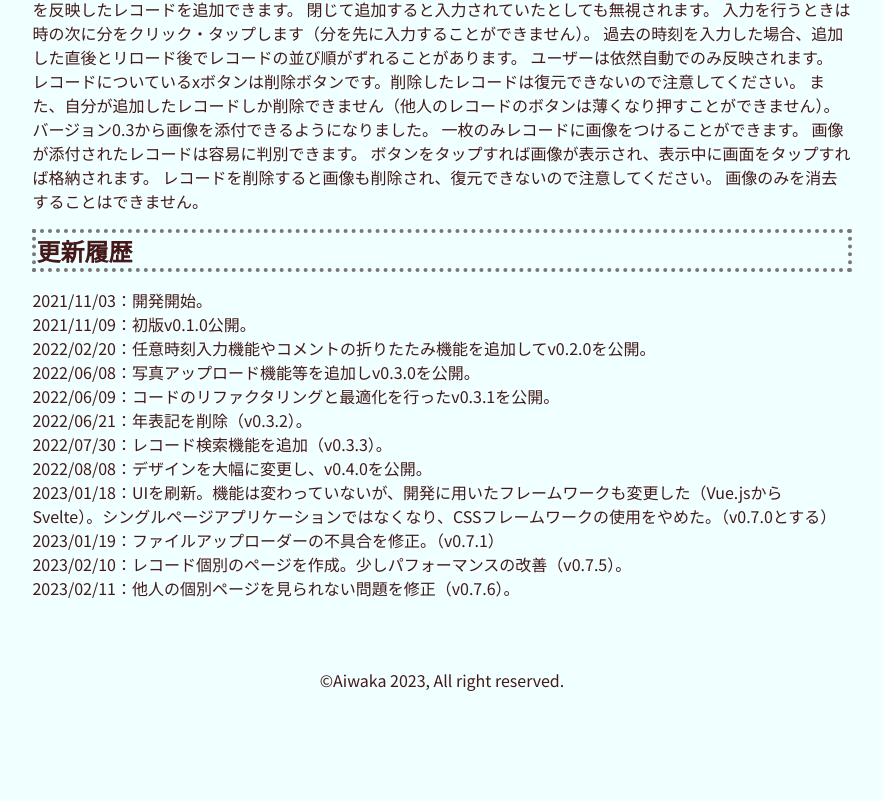
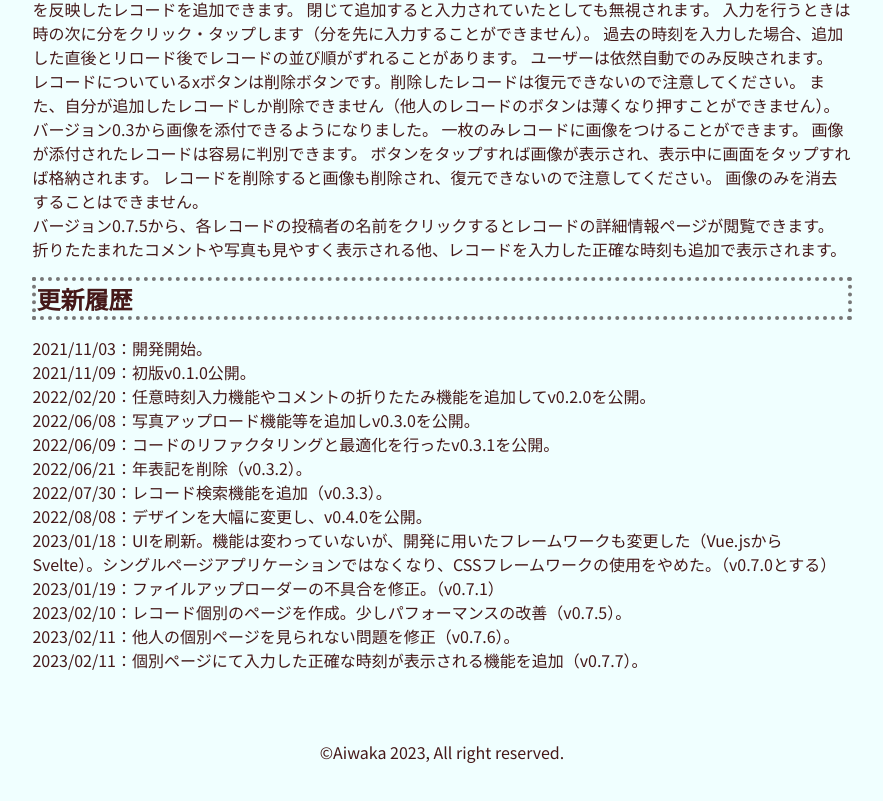
Before and after one commit to aiwaka/tako_board_new, a SvelteKit app: page /about in a window 1280 px wide. Shown: the part 605-1406 px from the top of the page, without its empty margins (198-1081 px from the left). Before the commit the page ends 1349 px from the top, so only its background shows below. Built offline with nearby package versions, Linux system fonts and the light colour scheme.

Commit message:
update history and version

```diff
--- a/src/routes/+page.svelte
+++ b/src/routes/+page.svelte
@@ -4,7 +4,7 @@
 
 <div class="home">
   <h1>Tako Board</h1>
-  <div class="version">Ver 0.7.6</div>
+  <div class="version">Ver 0.7.7</div>
   <p>ちゃこちゃんのお世話管理アプリ</p>
   <img alt="tako" src={`${base}/img/tako.png`} />
 </div>
--- a/src/routes/about/+page.svelte
+++ b/src/routes/about/+page.svelte
@@ -37,6 +37,10 @@
     レコードを削除すると画像も削除され、復元できないので注意してください。
     画像のみを消去することはできません。
   </p>
+  <p>
+    バージョン0.7.5から、各レコードの投稿者の名前をクリックするとレコードの詳細情報ページが閲覧できます。
+    折りたたまれたコメントや写真も見やすく表示される他、レコードを入力した正確な時刻も追加で表示されます。
+  </p>
 
   <h2>更新履歴</h2>
   <p>2021/11/03：開発開始。</p>
@@ -53,6 +57,7 @@
   <p>2023/01/19：ファイルアップローダーの不具合を修正。（v0.7.1）</p>
   <p>2023/02/10：レコード個別のページを作成。少しパフォーマンスの改善（v0.7.5）。</p>
   <p>2023/02/11：他人の個別ページを見られない問題を修正（v0.7.6）。</p>
+  <p>2023/02/11：個別ページにて入力した正確な時刻が表示される機能を追加（v0.7.7）。</p>
 </div>
 
 <style>
```
Also changed, not shown: 1 other file (tests, documents, lock files or other folders).
